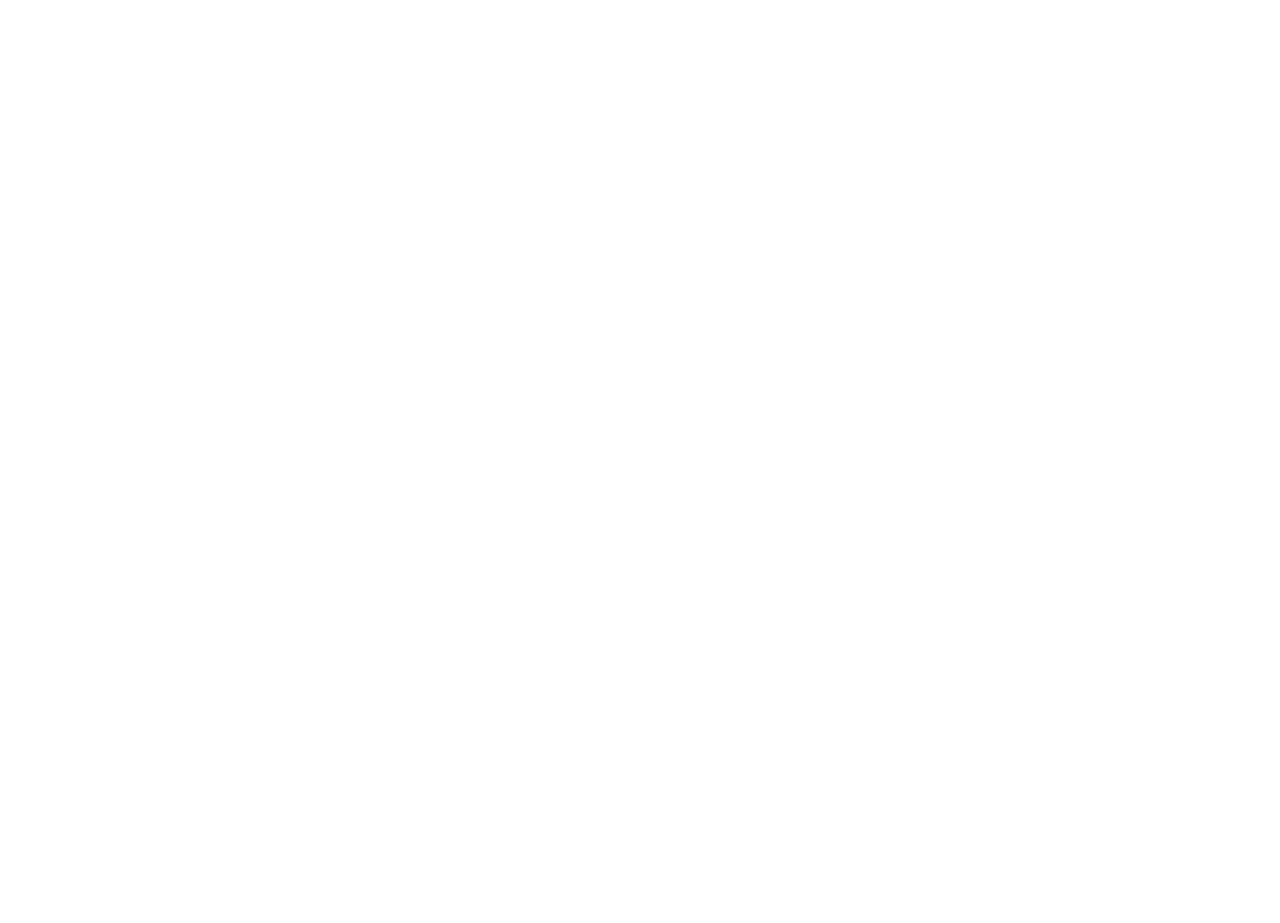
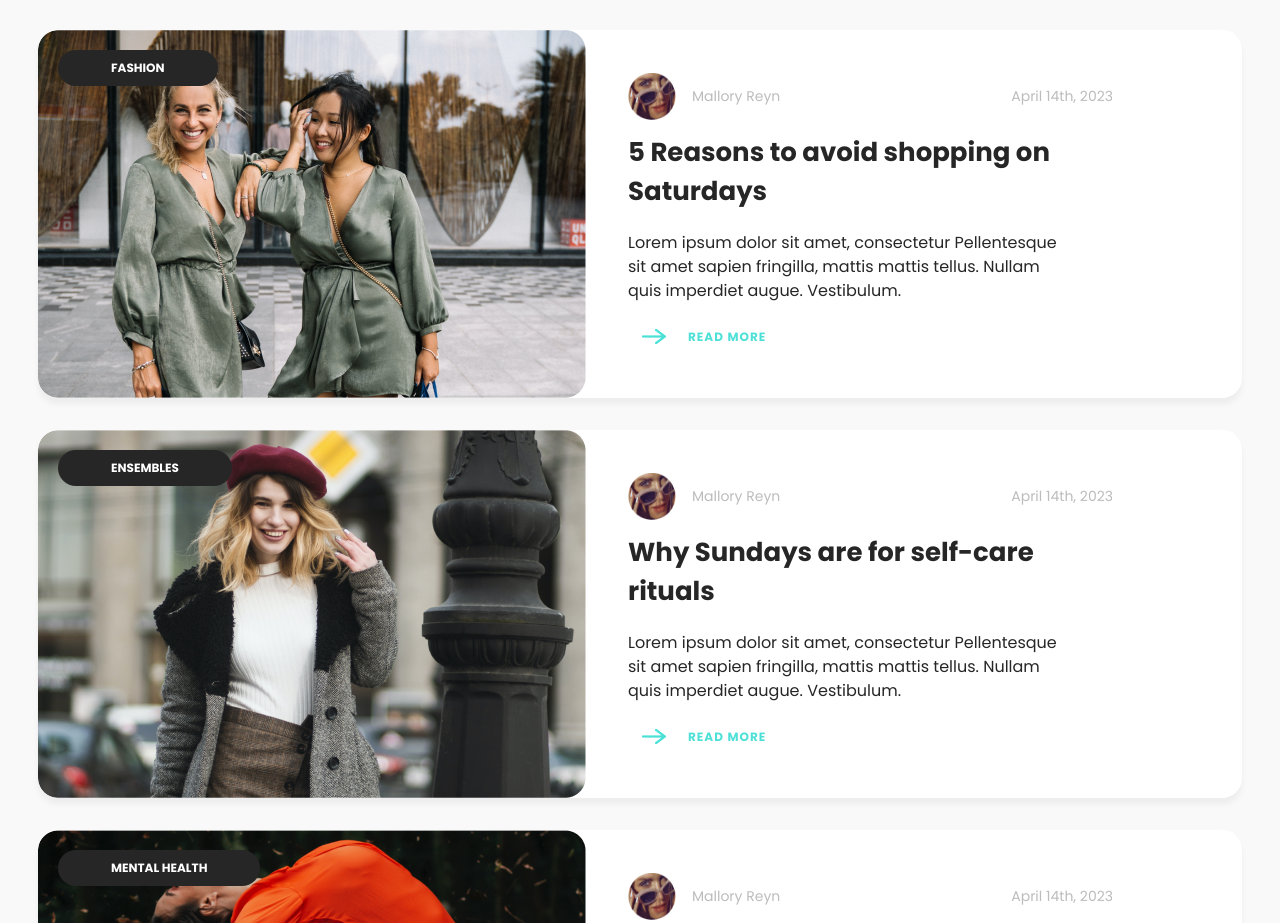
Before and after one commit to Ana-Narimanidze/Lux-Ventus, a plain HTML site: page index.html in a window 1280 px wide. Shown: the top 923 px of the page. Before the commit the page ends 800 px from the top, so only its background shows below. Drawn offline with Linux system fonts and the light colour scheme.

Commit message:
დავამატე სტილები და სურათები მეოთხე სექციისთვის

```diff
--- a/index.html
+++ b/index.html
@@ -10,7 +10,96 @@
 <body>
 
 
+ <!--fourth section-->
 
+
+
+  <div class="blog-cards-wrapper">
+
+    <!-- Card #1 -->
+    <div class="blog-card card1">
+      <!-- left Foto -->
+      <div class="blog-background">
+        <h2>FASHION</h2>
+      </div>
+
+      <!-- right side -->
+      <div class="blog-profile">
+        <div class="right-profile">
+          <img src="assets/images/4.png" alt="profile image">
+          <div class="author-info">
+            <p class="malorie">Mallory Reyn</p>
+            <p class="date">April 14th, 2023</p>
+          </div>
+        </div>
+
+        <div class="blog-text">
+          <h2>5 Reasons to avoid shopping on Saturdays</h2>
+          <p>Lorem ipsum dolor sit amet, consectetur Pellentesque
+             sit amet sapien fringilla, mattis mattis tellus.
+             Nullam quis imperdiet augue. Vestibulum.</p>
+        </div>
+
+        <div class="blog-readmore">
+          <img src="assets/images/arrow-small-right.png" alt="arrow">
+          <p>READ MORE</p>
+        </div>
+      </div>
+    </div>
+
+    <!-- Card #2-->
+    <div class="blog-card card2">
+      <div class="blog-background">
+        <h2>ENSEMBLES</h2>
+      </div>
+      <div class="blog-profile">
+        <div class="right-profile">
+          <img src="assets/images/4.png" alt="profile image">
+          <div class="author-info">
+            <p class="malorie">Mallory Reyn</p>
+            <p class="date">April 14th, 2023</p>
+          </div>
+        </div>
+        <div class="blog-text">
+          <h2>Why Sundays are for self-care rituals</h2>
+          <p>Lorem ipsum dolor sit amet, consectetur Pellentesque
+             sit amet sapien fringilla, mattis mattis tellus.
+             Nullam quis imperdiet augue. Vestibulum.</p>
+        </div>
+        <div class="blog-readmore">
+          <img src="assets/images/arrow-small-right.png" alt="arrow">
+          <p>READ MORE</p>
+        </div>
+      </div>
+    </div>
+
+    <!-- Card #3 -->
+    <div class="blog-card card3">
+      <div class="blog-background">
+        <h2>MENTAL HEALTH</h2>
+      </div>
+      <div class="blog-profile">
+        <div class="right-profile">
+          <img src="assets/images/4.png" alt="profile image">
+          <div class="author-info">
+            <p class="malorie">Mallory Reyn</p>
+            <p class="date">April 14th, 2023</p>
+          </div>
+        </div>
+        <div class="blog-text">
+          <h2>Top 10 destinations for solo travelers</h2>
+          <p>Lorem ipsum dolor sit amet, consectetur Pellentesque
+             sit amet sapien fringilla, mattis mattis tellus.
+             Nullam quis imperdiet augue. Vestibulum.</p>
+        </div>
+        <div class="blog-readmore">
+          <img src="assets/images/arrow-small-right.png" alt="arrow">
+          <p>READ MORE</p>
+        </div>
+      </div>
+    </div>
+
+  </div>
 
 
 </body>
--- a/style.css
+++ b/style.css
@@ -1,6 +1,212 @@
+
 * {
-    margin: 0;
-    padding: 0;
-    box-sizing: border-box;
-    text-decoration: none;
+  margin: 0;
+  padding: 0;
+  box-sizing: border-box;
+  text-decoration: none;
 }
+
+body {
+  font-family: 'Poppins', sans-serif;
+  background-color: #F9F9F9;
+}
+
+
+.blog-cards-wrapper {
+  display: flex;
+  flex-direction: column;
+  gap: 32px;
+  padding: 30px 0;
+}
+
+
+
+.blog-card {
+  display: flex;
+  background-color: #fff;
+  border-radius: 20px;
+  max-width: 1204px;
+  width: 100%;
+  height: 368px;
+  margin: 0 auto;
+  box-shadow: 0px 6px 6px 0px #0000000D;
+  overflow: hidden;
+}
+
+
+
+/* left foto*/
+.blog-background {
+  width: 548px;
+  height: 100%;
+  background-image: url("assets/images/1.png");
+  background-size: cover;
+  background-position: center;
+  background-repeat: no-repeat;
+  position: relative;
+}
+
+
+
+.card1 .blog-background {
+  background-image: url("assets/images/1.png");
+}
+
+
+
+.card2 .blog-background {
+  background-image: url("assets/images/2.png");
+}
+
+
+
+.card3 .blog-background {
+  background-image: url("assets/images/3.png");
+}
+
+
+
+.blog-background h2 {
+  position: absolute;
+  top: 20px;
+  left: 20px;
+  padding: 9px 53px;
+  background-color: #262626;
+  color: #fff;
+  font-weight: 700;
+  font-size: 12px;
+  border-radius: 40px;
+}
+
+
+
+
+.blog-background h2:hover {
+  background-color: #4CE0D7;
+  color: #000;
+  cursor: pointer;
+  transition: background-color 0.3s ease, color 0.3s ease;
+}
+
+
+
+
+/* right column */
+.blog-profile {
+  display: flex;
+  flex-direction: column;
+  justify-content: space-between;
+  padding: 42px;
+  width: 569px;
+}
+
+
+
+/* Author´s part*/
+.right-profile {
+  display: flex;
+  align-items: center;
+  gap: 16px;
+}
+
+
+
+.right-profile img {
+  width: 48px;
+  height: 48px;
+  border-radius: 40%;
+}
+
+
+
+.author-info{
+  display: flex;
+  justify-content: space-between;
+  align-items: center;
+  width: 100%;
+  max-width: 450px;
+  gap: 4px;
+}
+
+
+
+.author-info .malorie {
+  font-weight: 400;
+  font-size: 14px;
+  color: #BCBCBC
+}
+
+
+
+.author-info .date {
+  font-weight: 400;
+  font-size: 14px;
+  color: #BCBCBC;
+}
+
+
+
+.malorie:hover,
+.blog-profile p:hover {
+  color: #4CE0D7;
+  cursor: pointer;
+  transition: color 0.3s ease;
+}
+
+
+
+/* Part of the text */
+.blog-text {
+  display: flex;
+  flex-direction: column;
+  gap: 20px;
+}
+
+
+
+.blog-text h2 {
+  max-width: 543px;
+  font-size: 26px;
+  font-weight: 700;
+  color:#262626
+}
+
+
+
+.blog-text p {
+  max-width: 428.8px;
+  height: 73px;
+  font-size: 16px;
+  font-weight: 400;
+  color:#262626;
+  line-height: 1.5;
+}
+
+
+
+/* Read More button */
+.blog-readmore {
+  display: flex;
+  align-items: center;
+  gap: 8px;
+  cursor: pointer;
+}
+
+
+
+.blog-readmore p {
+  color: #4CE0D7;
+  font-size: 12px;
+  font-weight: 700;
+  letter-spacing: 1px;
+  line-height: 100%;
+}
+
+
+
+.blog-readmore:hover p {
+  letter-spacing: 2px;
+  color: #262626;
+  transition: all 0.3s ease;
+  cursor: pointer;
+}
```
Also changed, not shown: assets/images/arrow-small-right.png (added).
